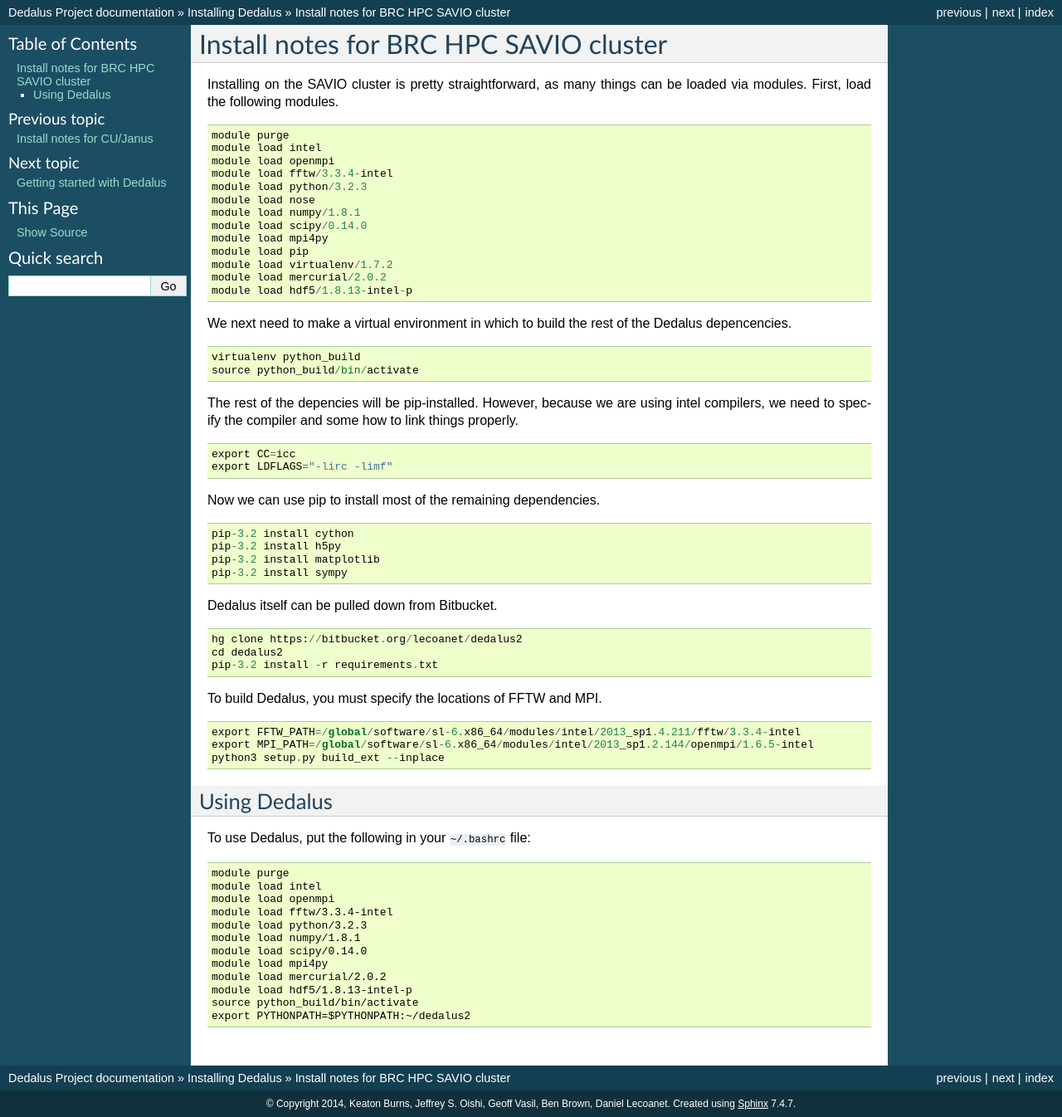
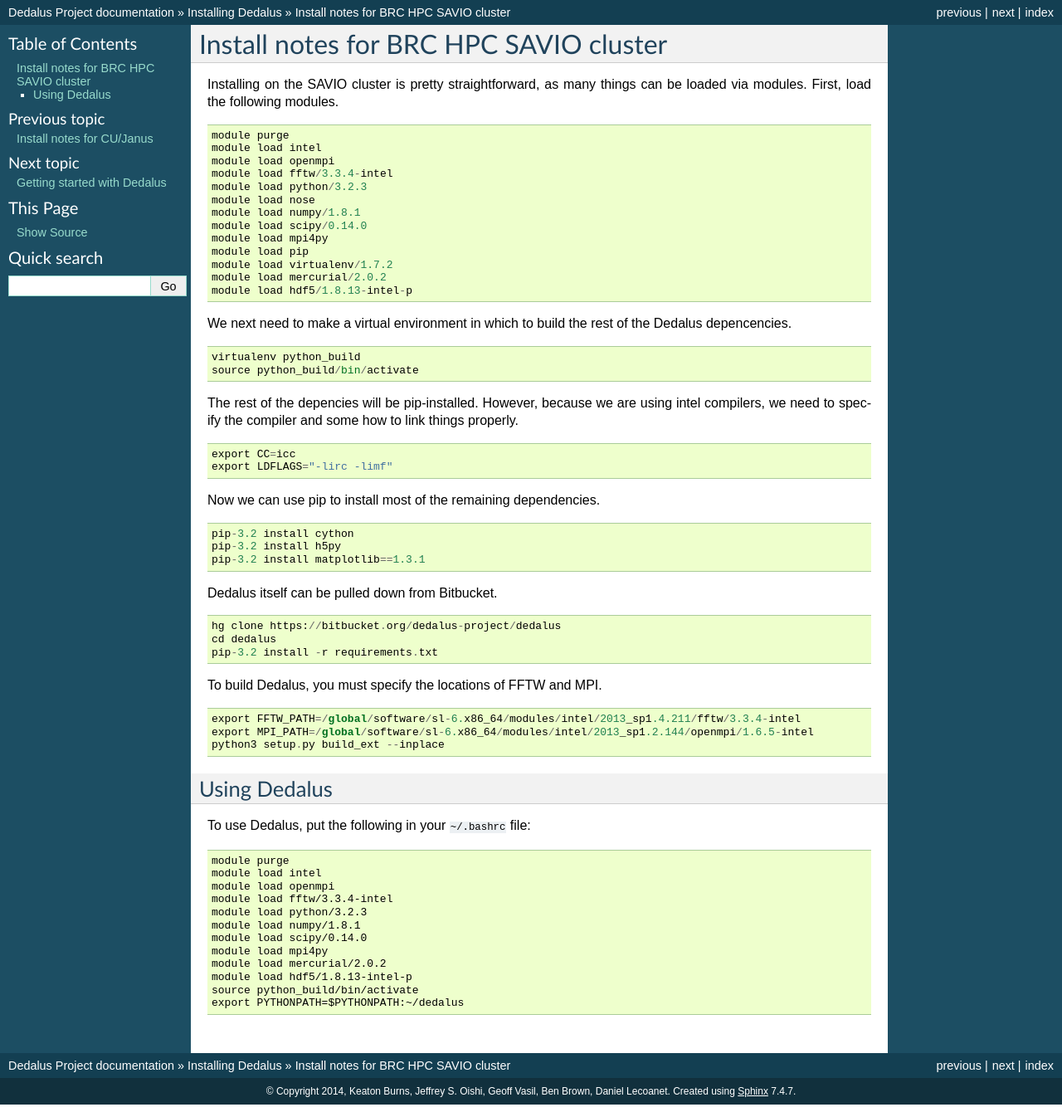
Before and after one commit to enlighter/dedalus, a Sphinx documentation site: the page built from docs/machines/savio/savio.rst, in a window 1280 px wide. Shown: the whole page at 83% size. Built offline with Sphinx 7.4.7, drawn with Linux system fonts in a browser that asks for light colours; formulas are drawn with MathJax 3.

Commit message:
Trying to update the installation instructions for savio...  Currently crashes on hgapi install and cython in the setup script. savio.rst edited online with Bitbucket

```diff
--- a/docs/machines/savio/savio.rst
+++ b/docs/machines/savio/savio.rst
@@ -43,15 +43,14 @@
 
   pip-3.2 install cython
   pip-3.2 install h5py
-  pip-3.2 install matplotlib
-  pip-3.2 install sympy
+  pip-3.2 install matplotlib==1.3.1
 
 Dedalus itself can be pulled down from Bitbucket.
 
 ::
 
-  hg clone https://bitbucket.org/lecoanet/dedalus2
-  cd dedalus2
+  hg clone https://bitbucket.org/dedalus-project/dedalus
+  cd dedalus
   pip-3.2 install -r requirements.txt
 
 To build Dedalus, you must specify the locations of FFTW and MPI.
@@ -79,4 +78,4 @@
   module load mercurial/2.0.2
   module load hdf5/1.8.13-intel-p
   source python_build/bin/activate
-  export PYTHONPATH=$PYTHONPATH:~/dedalus2
+  export PYTHONPATH=$PYTHONPATH:~/dedalus
```
